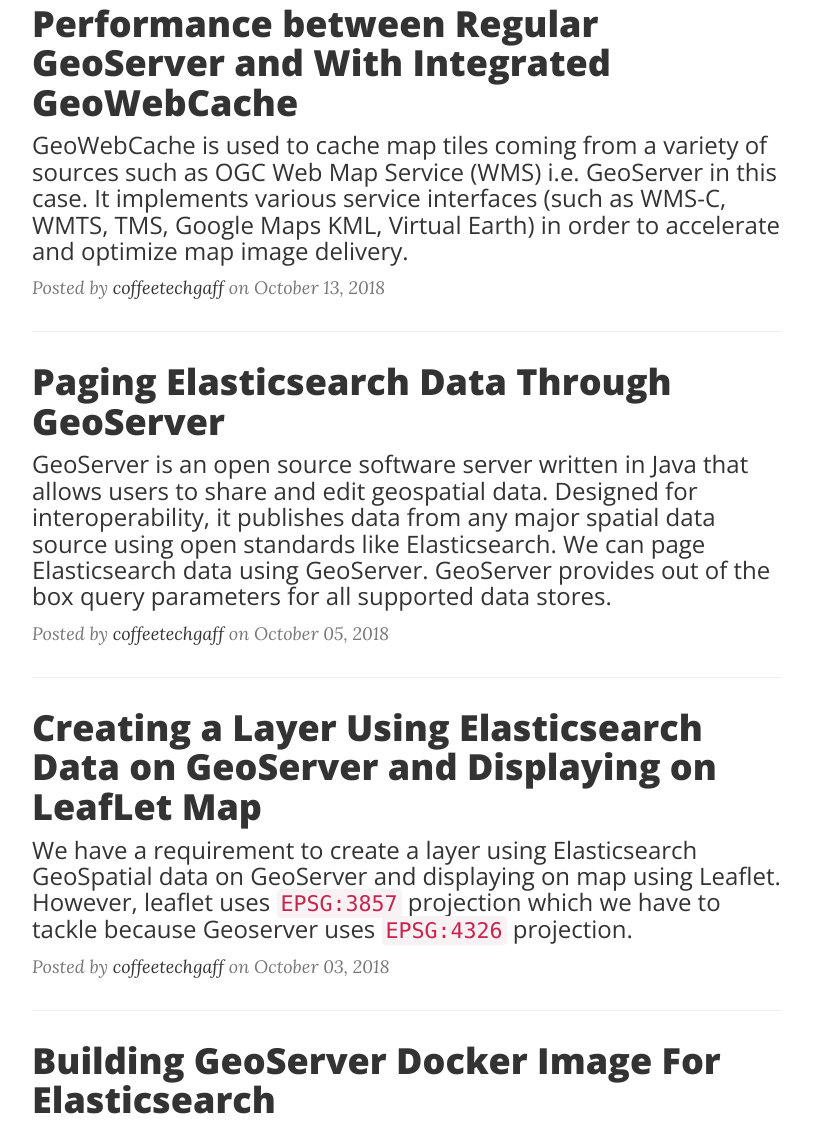
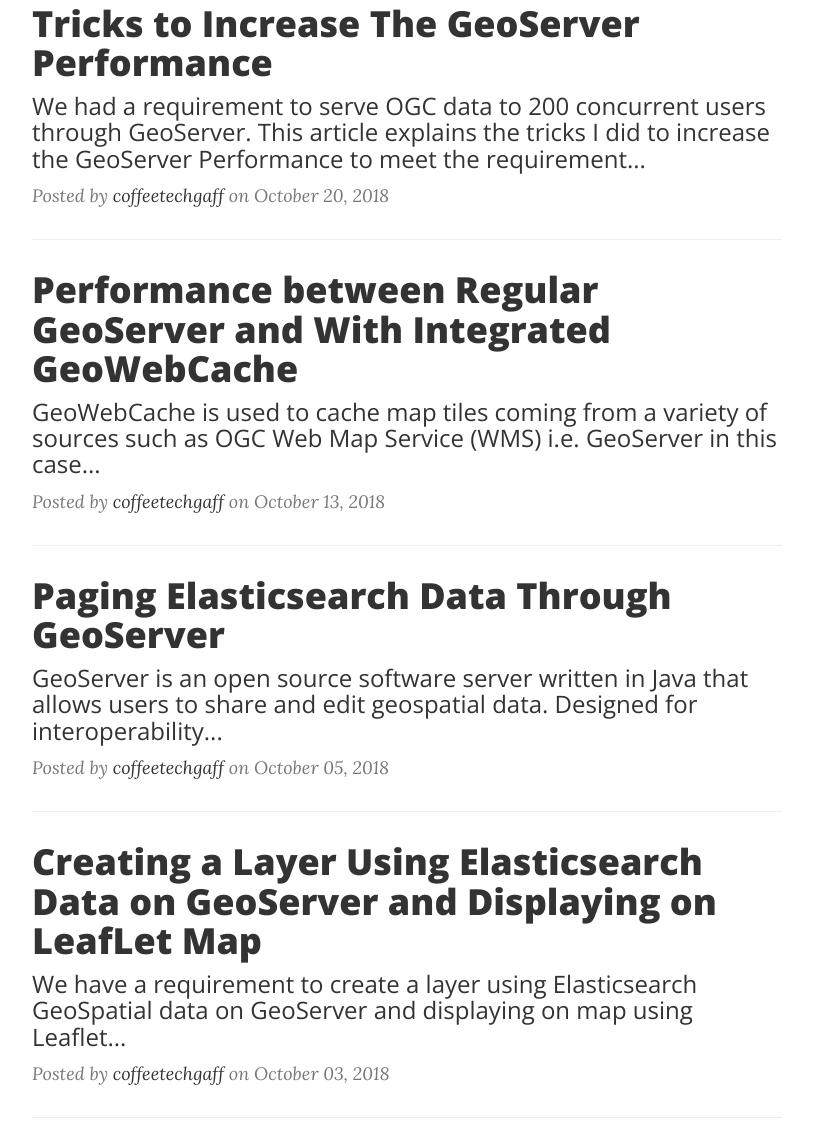
Before and after one commit to shree665/static-website, a website: page index.html in a window 1280 px wide. Shown: the part 536-1659 px from the top of the page, without its empty margins (233-1046 px from the left). Drawn offline with nearby package versions, Linux system fonts and the light colour scheme.

Commit message:
added new article

```diff
--- a/index.html
+++ b/index.html
@@ -87,13 +87,24 @@
         <div class="row">
             <div class="col-lg-8 col-lg-offset-2 col-md-10 col-md-offset-1">
               <div class="post-preview">
+                  <a href="2018/10/tricks-to-increase-geoserver-performance.html">
+                      <h2 class="post-title">
+                          Tricks to Increase The GeoServer Performance
+                      </h2>
+                      <h3 class="post-subtitle">
+                        We had a requirement to serve OGC data to 200 concurrent users through GeoServer. This article explains the tricks I did to increase the GeoServer Performance to meet the requirement...
+                      </h3>
+                  </a>
+                  <p class="post-meta">Posted by <a href="about.html">coffeetechgaff</a> on October 20, 2018</p>
+              </div>
+              <hr>
+              <div class="post-preview">
                   <a href="2018/10/performance-between-regular-geoserver-and-with-integrated-geowebcache.html">
                       <h2 class="post-title">
                           Performance between Regular GeoServer and With Integrated GeoWebCache
                       </h2>
                       <h3 class="post-subtitle">
-                        GeoWebCache is used to cache map tiles coming from a variety of sources such as OGC Web Map Service (WMS) i.e. GeoServer in this case. It implements various service interfaces (such as WMS-C, WMTS, TMS, Google Maps KML,
-                        Virtual Earth) in order to accelerate and optimize map image delivery.
+                        GeoWebCache is used to cache map tiles coming from a variety of sources such as OGC Web Map Service (WMS) i.e. GeoServer in this case...
                       </h3>
                   </a>
                   <p class="post-meta">Posted by <a href="about.html">coffeetechgaff</a> on October 13, 2018</p>
@@ -105,8 +116,7 @@
                           Paging Elasticsearch Data Through GeoServer
                       </h2>
                       <h3 class="post-subtitle">
-                        GeoServer is an open source software server written in Java that allows users to share and edit geospatial data. Designed for interoperability, it publishes data from any major spatial data source using open standards like Elasticsearch.
-                        We can page Elasticsearch data using GeoServer. GeoServer provides out of the box query parameters for all supported data stores.
+                        GeoServer is an open source software server written in Java that allows users to share and edit geospatial data. Designed for interoperability...
                       </h3>
                   </a>
                   <p class="post-meta">Posted by <a href="about.html">coffeetechgaff</a> on October 05, 2018</p>
@@ -118,8 +128,7 @@
                           Creating a Layer Using Elasticsearch Data on GeoServer and Displaying on LeafLet Map
                       </h2>
                       <h3 class="post-subtitle">
-                        We have a requirement to create a layer using Elasticsearch GeoSpatial data on GeoServer and displaying on map using Leaflet.
-                        However, leaflet uses <code>EPSG:3857</code> projection which we have to tackle because Geoserver uses <code>EPSG:4326</code> projection.
+                        We have a requirement to create a layer using Elasticsearch GeoSpatial data on GeoServer and displaying on map using Leaflet...
                       </h3>
                   </a>
                   <p class="post-meta">Posted by <a href="about.html">coffeetechgaff</a> on October 03, 2018</p>
@@ -131,8 +140,7 @@
                           Building GeoServer Docker Image For Elasticsearch
                       </h2>
                       <h3 class="post-subtitle">
-                        GeoServer is an open source software server written in Java that allows users to share and edit geospatial data. Designed for interoperability, it publishes data from any major spatial data source using open standards. GeoServer is the reference implementation of the Open Geospatial Consortium (OGC)
-                        Web Feature Service (WFS) and Web Coverage Service (WCS) standards, as well as a high performance certified compliant Web Map Service (WMS).
+                        GeoServer is an open source software server written in Java that allows users to share and edit geospatial data. Designed for interoperability...
                       </h3>
                   </a>
                   <p class="post-meta">Posted by <a href="about.html">coffeetechgaff</a> on September 27, 2018</p>
```
Also changed, not shown: 2018/10/tricks-to-increase-geoserver-performance.html (+4 -3 lines), posts.html (+9 -0 lines).
